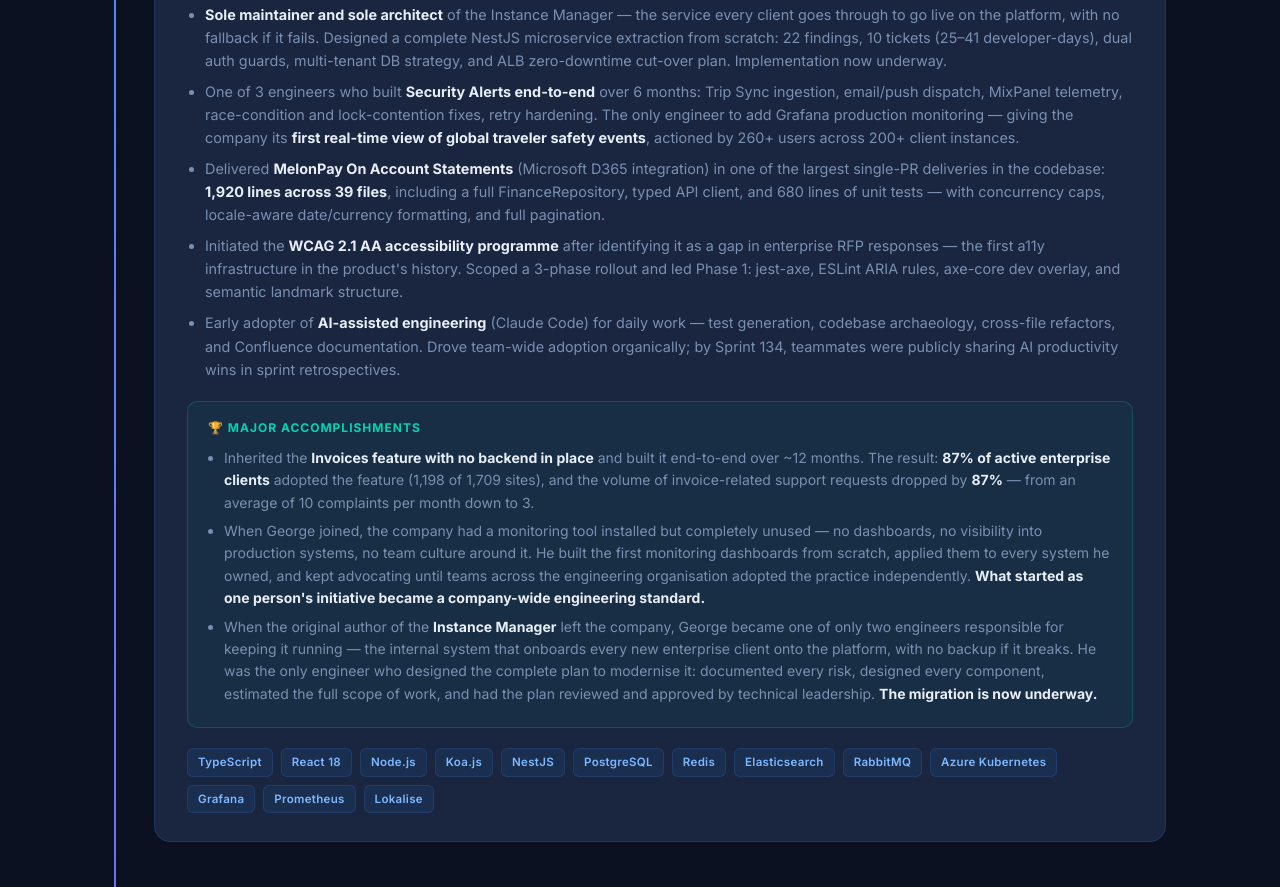
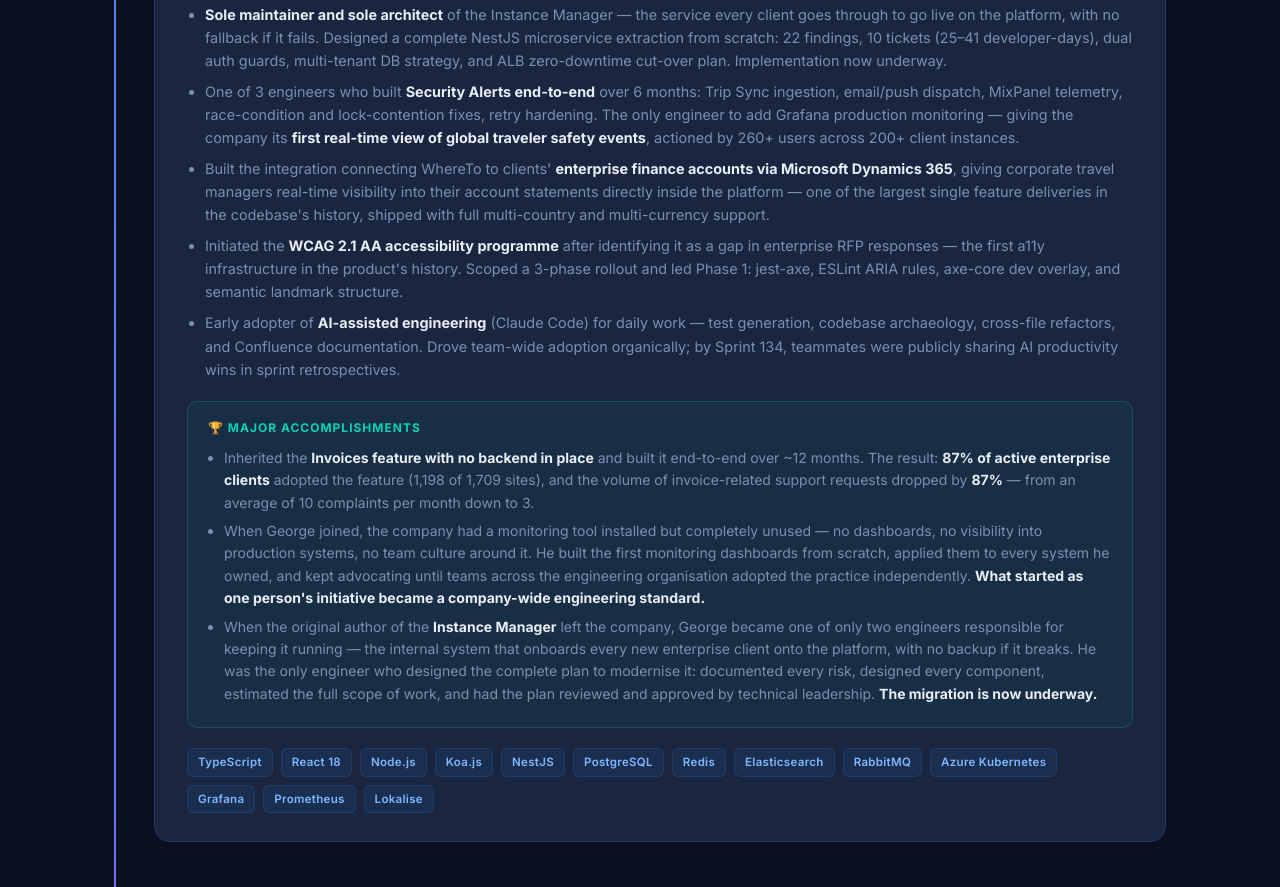
Before and after one commit to george-veras/george-veras.github.io, a plain HTML site: page index.html in a window 1280 px wide. Shown: the part 1690-2577 px from the top of the page. Drawn offline with Linux system fonts and the light colour scheme.

Commit message:
Rewrite MelonPay bullet for non-technical audience

```diff
--- a/index.html
+++ b/index.html
@@ -1136,7 +1136,7 @@
           <li>Turned a <strong>forgotten, unused Grafana installation</strong> — no dashboards, no Prometheus metrics, no monitoring culture — into a <strong>company-wide production standard</strong>. Wired observability into every major system owned; teams across the organisation independently adopted the practice as a delivery default.</li>
           <li><strong>Sole maintainer and sole architect</strong> of the Instance Manager — the service every client goes through to go live on the platform, with no fallback if it fails. Designed a complete NestJS microservice extraction from scratch: 22 findings, 10 tickets (25–41 developer-days), dual auth guards, multi-tenant DB strategy, and ALB zero-downtime cut-over plan. Implementation now underway.</li>
           <li>One of 3 engineers who built <strong>Security Alerts end-to-end</strong> over 6 months: Trip Sync ingestion, email/push dispatch, MixPanel telemetry, race-condition and lock-contention fixes, retry hardening. The only engineer to add Grafana production monitoring — giving the company its <strong>first real-time view of global traveler safety events</strong>, actioned by 260+ users across 200+ client instances.</li>
-          <li>Delivered <strong>MelonPay On Account Statements</strong> (Microsoft D365 integration) in one of the largest single-PR deliveries in the codebase: <strong>1,920 lines across 39 files</strong>, including a full FinanceRepository, typed API client, and 680 lines of unit tests — with concurrency caps, locale-aware date/currency formatting, and full pagination.</li>
+          <li>Built the integration connecting WhereTo to clients' <strong>enterprise finance accounts via Microsoft Dynamics 365</strong>, giving corporate travel managers real-time visibility into their account statements directly inside the platform — one of the largest single feature deliveries in the codebase's history, shipped with full multi-country and multi-currency support.</li>
           <li>Initiated the <strong>WCAG 2.1 AA accessibility programme</strong> after identifying it as a gap in enterprise RFP responses — the first a11y infrastructure in the product's history. Scoped a 3-phase rollout and led Phase 1: jest-axe, ESLint ARIA rules, axe-core dev overlay, and semantic landmark structure.</li>
           <li>Early adopter of <strong>AI-assisted engineering</strong> (Claude Code) for daily work — test generation, codebase archaeology, cross-file refactors, and Confluence documentation. Drove team-wide adoption organically; by Sprint 134, teammates were publicly sharing AI productivity wins in sprint retrospectives.</li>
         </ul>
```
